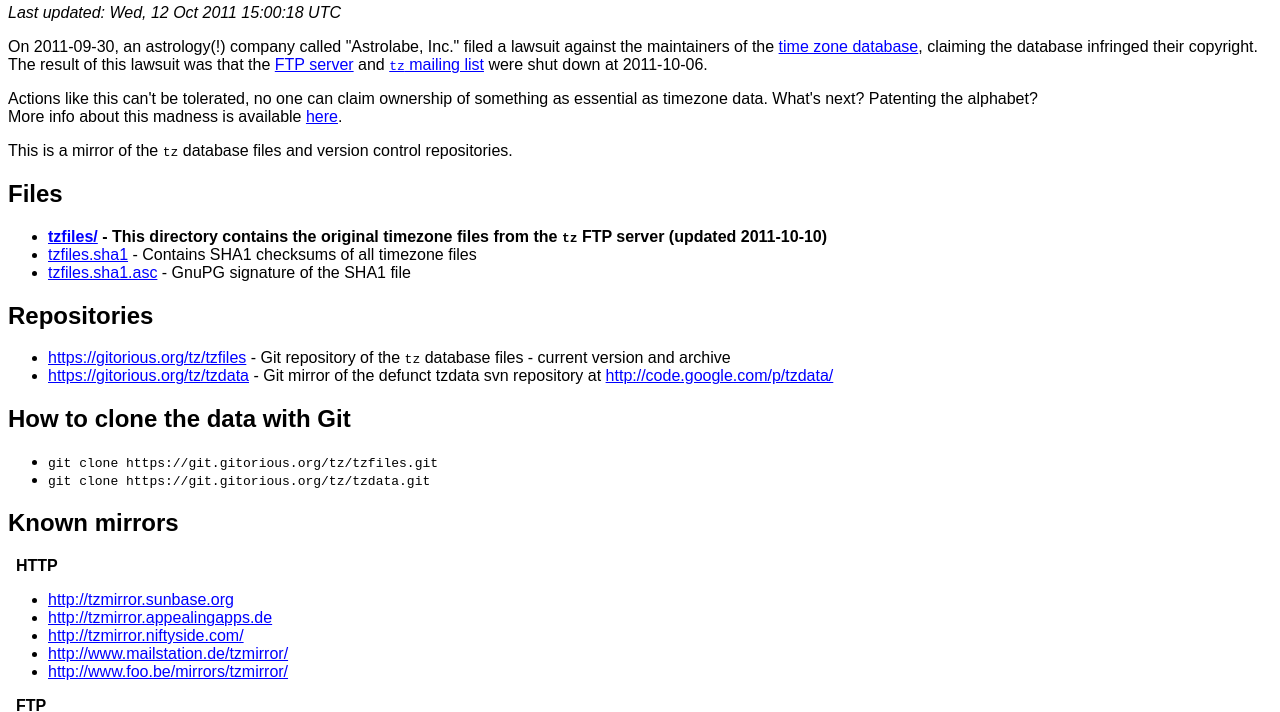
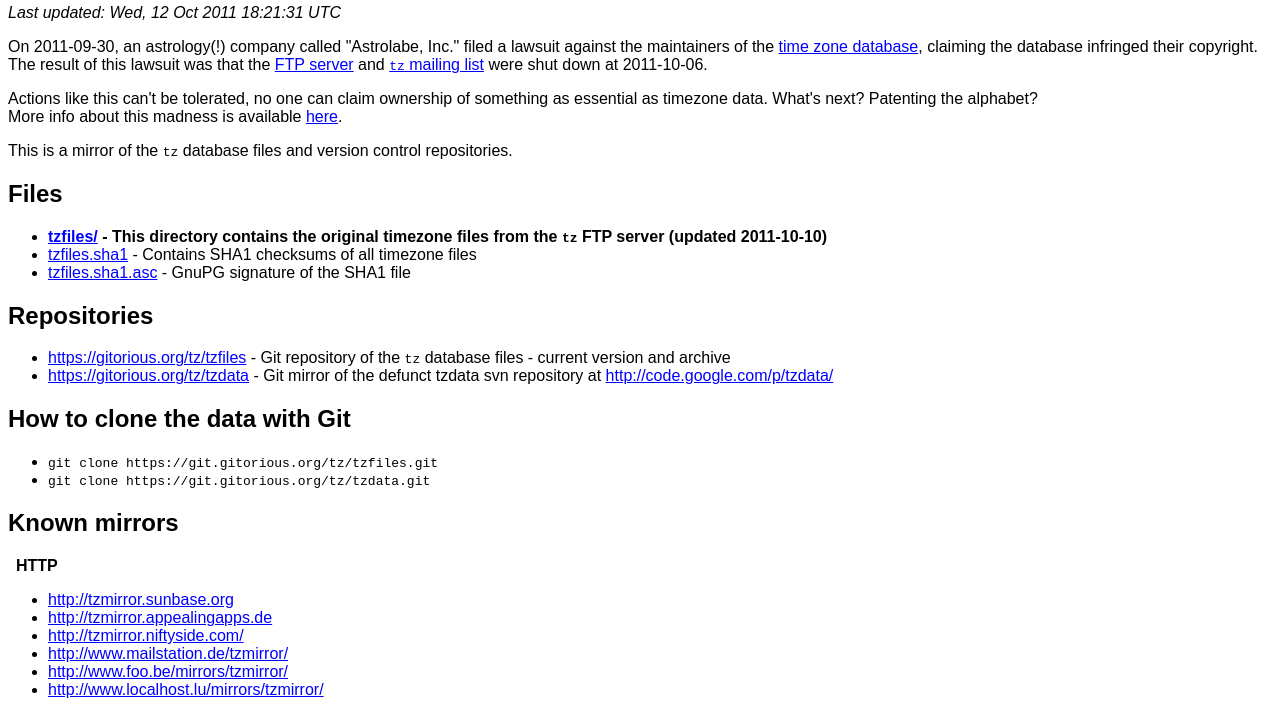
Before and after one commit to storytracer/tzmirror, a plain HTML site: page index.html in a window 1280 px wide. Shown: the part 61-773 px from the top of the page. Drawn offline with Linux system fonts and the light colour scheme.

Commit message:
index.html: Add mirror in Luxembourg
1701c974-f4ff-11e0-8ea7-fefdb24f8e10

```diff
--- a/index.html
+++ b/index.html
@@ -23,7 +23,7 @@
   <body>
 
     <h1>Mirror of the <code>tz</code> Database</h1>
-    <div><em>Last updated: Wed, 12 Oct 2011 15:00:18 UTC</em></div>
+    <div><em>Last updated: Wed, 12 Oct 2011 18:21:31 UTC</em></div>
 
     <p>On 2011-09-30, an astrology(!) company called "Astrolabe, Inc." filed a lawsuit against the maintainers of the <a href="http://www.twinsun.com/tz/tz-link.htm">time zone database</a>, claiming the database infringed their copyright.
     The result of this lawsuit was that the <a href="ftp://elsie.nci.nih.gov/pub">FTP server</a> and <a href="http://news.gmane.org/gmane.comp.time.tz"><code>tz</code> mailing list</a> were shut down at 2011-10-06.</p>
@@ -66,6 +66,7 @@
       <li><a href="http://tzmirror.niftyside.com/">http://tzmirror.niftyside.com/</a></li>
       <li><a href="http://www.mailstation.de/tzmirror/">http://www.mailstation.de/tzmirror/</a></li>
       <li><a href="http://www.foo.be/mirrors/tzmirror/">http://www.foo.be/mirrors/tzmirror/</a></li>
+      <li><a href="http://www.localhost.lu/mirrors/tzmirror/">http://www.localhost.lu/mirrors/tzmirror/</a></li>
     </ul>
 
     <h4>FTP</h4>
```
